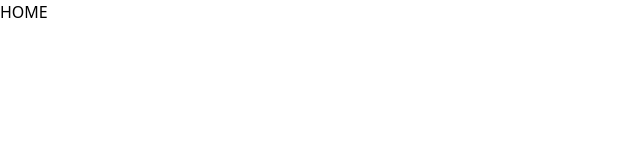
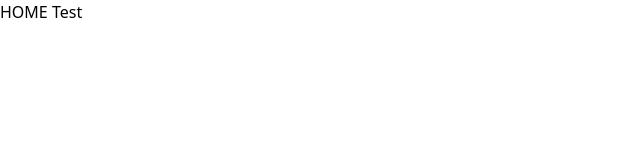
Before and after one commit to canhnd19/bekoo, a Vue app: page / in a window 1280 px wide. Shown: the top 160 px of the page, without its empty margins (0-640 px from the left). Built offline with nearby package versions, Linux system fonts and the light colour scheme.

Commit message:
chore: test commit

```diff
--- a/src/modules/home/view/HomeView.vue
+++ b/src/modules/home/view/HomeView.vue
@@ -1,5 +1,5 @@
 <template>
-  <div>HOME</div>
+  <div>HOME Test</div>
 </template>
 
 <script setup lang="ts"></script>
```
Also changed, not shown: 1 other file (tests, documents, lock files or other folders).
